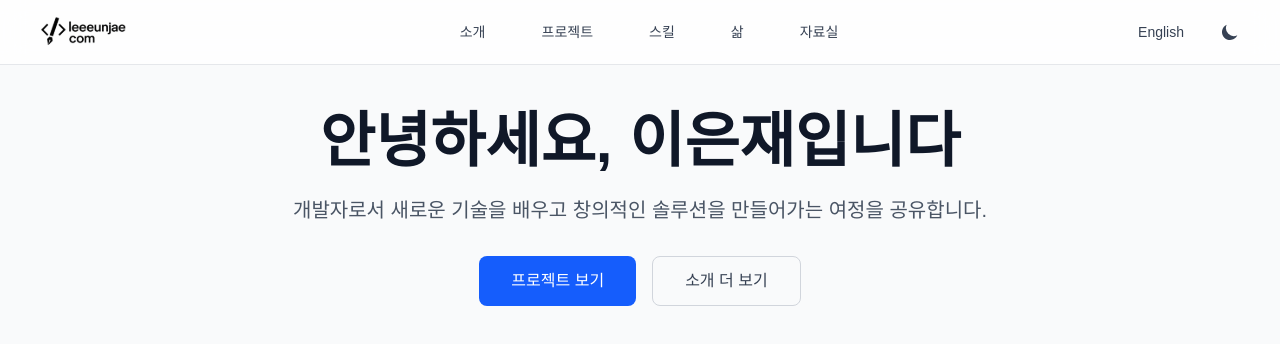
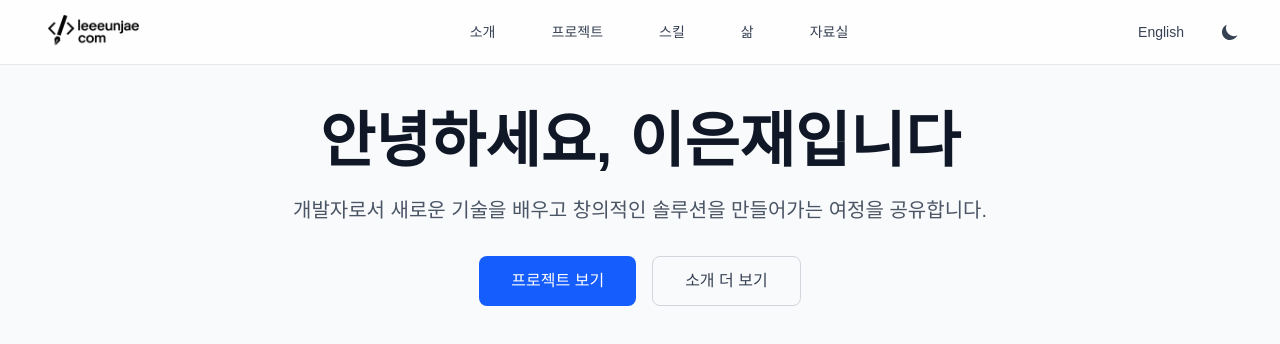
Before and after one commit to ej-rarus/leeeunjae.com, a Next.js app: page / in a window 1280 px wide. Shown: the top 344 px of the page. Built offline with nearby package versions, Linux system fonts and the light colour scheme.

Commit message:
v0.0.4 내비게이션 컴포넌트의 로고를 SVG에서 PNG로 변경하고, 로고 크기를 조정함. 기존의 lee_logo.svg 파일 삭제.

```diff
--- a/components/layout/Nav.tsx
+++ b/components/layout/Nav.tsx
@@ -87,10 +87,10 @@ export default function Nav() {
           <div className="flex-shrink-0">
             <Link href="/" className="flex items-center space-x-2">
               <Image
-                src="/lee_logo.svg"
+                src="/logo.png"
                 alt="leeeunjae.com"
-                width={100}
-                height={48}
+                width={120}
+                height={58}
                 className={`transition-colors duration-200 ${
                   isDarkMode ? '' : 'brightness-0'
                 }`}
```
Also changed, not shown: public/lee_logo.svg (deleted), public/logo.png (added).
